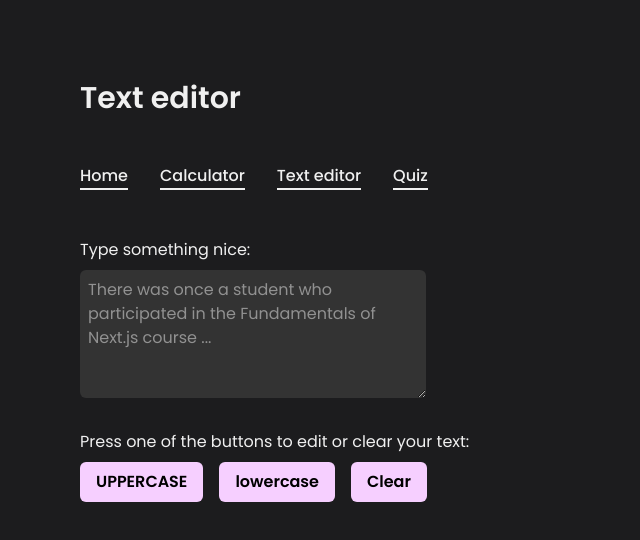
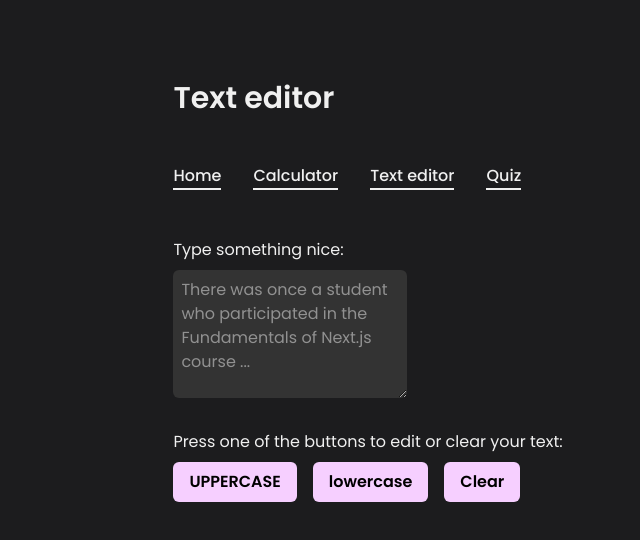
Before and after one commit to KaritaLaine/Fundamentals-of-Next.js, a Next.js app in the folder 8-project-work/: page /editor in a window 1280 px wide. Shown: the top 540 px of the page, without its empty margins (272-912 px from the left). Built offline with nearby package versions, Linux system fonts and the light colour scheme.

Commit message:
feat: make and use a layout component to avoid repeating same code on every page

```diff
--- a/8-project-work/app/calculator/page.tsx
+++ b/8-project-work/app/calculator/page.tsx
@@ -3,7 +3,7 @@
 import { useState } from "react";
 import Button from "../components/button/button";
 import Input from "../components/input/input";
-import Navlinks from "../components/navlinks/navlinks";
+import Layout from "../components/layout/layout";
 
 const buttons = [
 	{ text: "+", calc: (a: number, b: number) => a + b },
@@ -21,11 +21,7 @@ const Calculator = () => {
 	const [result, setResult] = useState<number | string>("");
 
 	return (
-		<div className="flex flex-col gap-[3rem] py-[5rem] w-xl m-auto">
-			<h1 className="text-3xl font-semibold">Calculator</h1>
-
-			<Navlinks />
-
+		<Layout title="Calculator">
 			<div className="flex flex-col gap-[1rem]">
 				<p className="text-gray-200 max-w-2/3 mb-[1rem]">
 					Enter two numbers, then pick an operator from the buttons below to see
@@ -64,7 +60,7 @@ const Calculator = () => {
 					</div>
 				)}
 			</div>
-		</div>
+		</Layout>
 	);
 };
 
--- /dev/null
+++ b/8-project-work/app/components/layout/layout.tsx
@@ -0,0 +1,21 @@
+import type { ReactNode } from "react";
+import Navlinks from "../navlinks/navlinks";
+
+interface LayoutProps {
+	title: string;
+	children: ReactNode;
+}
+
+const Layout = ({ title, children }: LayoutProps) => {
+	return (
+		<div className="flex flex-col gap-[3rem] py-[5rem] max-w-xl m-auto">
+			<h1 className="text-3xl font-semibold">{title}</h1>
+
+			<Navlinks />
+
+			{children}
+		</div>
+	);
+};
+
+export default Layout;
--- a/8-project-work/app/editor/page.tsx
+++ b/8-project-work/app/editor/page.tsx
@@ -3,7 +3,7 @@
 import { useState } from "react";
 import Button from "../components/button/button";
 import Input from "../components/input/input";
-import Navlinks from "../components/navlinks/navlinks";
+import Layout from "../components/layout/layout";
 
 const Editor = () => {
 	const [text, setText] = useState("");
@@ -14,11 +14,7 @@ const Editor = () => {
 	];
 
 	return (
-		<div className="flex flex-col gap-[3rem] py-[5rem] w-xl m-auto">
-			<h1 className="text-3xl font-semibold">Text editor</h1>
-
-			<Navlinks />
-
+		<Layout title="Text editor">
 			<div className="flex flex-col gap-[2rem]">
 				<Input
 					label="Type something nice:"
@@ -40,7 +36,7 @@ const Editor = () => {
 					</div>
 				</div>
 			</div>
-		</div>
+		</Layout>
 	);
 };
 
--- a/8-project-work/app/quiz/page.tsx
+++ b/8-project-work/app/quiz/page.tsx
@@ -2,7 +2,7 @@
 
 import { useState } from "react";
 import Button from "../components/button/button";
-import Navlinks from "../components/navlinks/navlinks";
+import Layout from "../components/layout/layout";
 import Question from "../components/question/question";
 
 const questions = [
@@ -36,11 +36,7 @@ const Quiz = () => {
 	const score = questions.filter((q, i) => answers[i] === q.answer).length;
 
 	return (
-		<div className="flex flex-col gap-[3rem] py-[5rem] w-xl m-auto">
-			<h1 className="text-3xl font-semibold">Quiz</h1>
-
-			<Navlinks />
-
+		<Layout title="Quiz">
 			<div className="flex flex-col gap-[2rem]">
 				{questions.map((q, i) => (
 					<Question
@@ -67,7 +63,7 @@ const Quiz = () => {
 					/>
 				)}
 			</div>
-		</div>
+		</Layout>
 	);
 };
 
```
